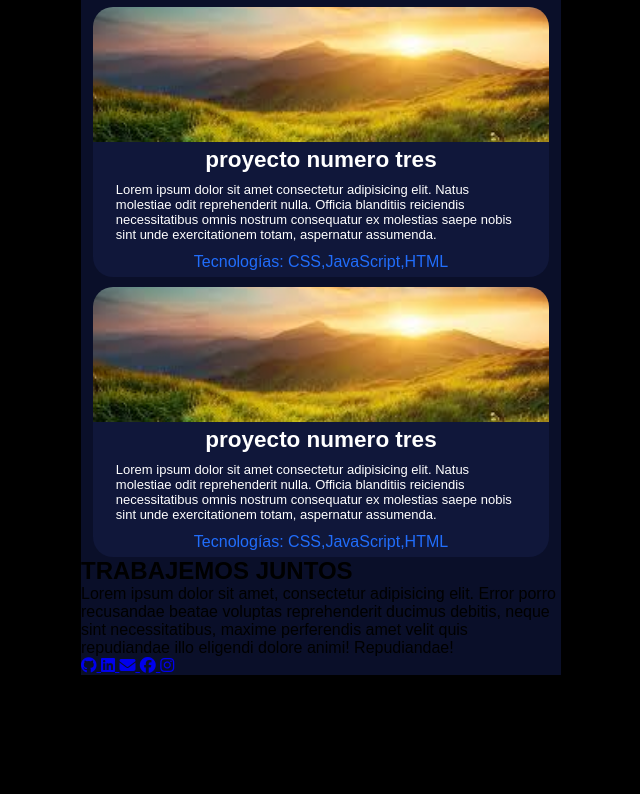
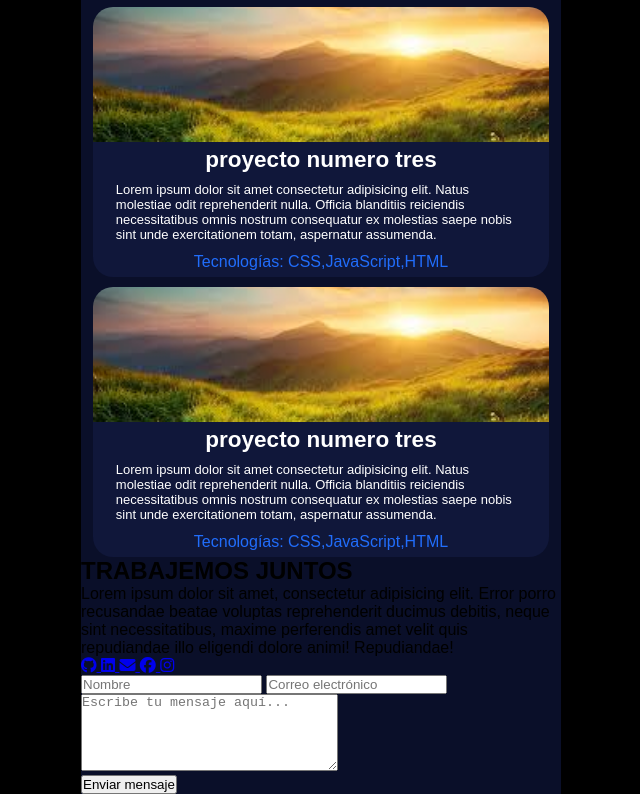
Before and after one commit to cano0102/PORTAFOLIO, a plain HTML site: page PORTAFOLIO/index.html in a window 1280 px wide. Shown: the part 2795-3589 px from the top of the page, without its empty margins (319-959 px from the left). Before the commit the page ends 3470 px from the top, so only its background shows below. Drawn offline with nearby package versions, Linux system fonts and the light colour scheme.

Commit message:
detalles

```diff
--- a/PORTAFOLIO/index.html
+++ b/PORTAFOLIO/index.html
@@ -221,9 +221,18 @@
 
 
       </div>
-      <div class="formilario">
+      <div class="formulario">
+        <form action="" method="post">
 
+          <input type="text" id="nombre" name="nombre" placeholder="Nombre" required>
+
+
+          <input type="email" id="correo" name="correo" placeholder="Correo electrónico" required>
+          <textarea id="mensaje" name="mensaje" rows="5" cols="30" placeholder="Escribe tu mensaje aquí..." required></textarea><br>
+          <input type="submit" value="Enviar mensaje">
+        </form>
       </div>
+
     </section>
   </div>
   <script src="./js/main.js"></script>
```
